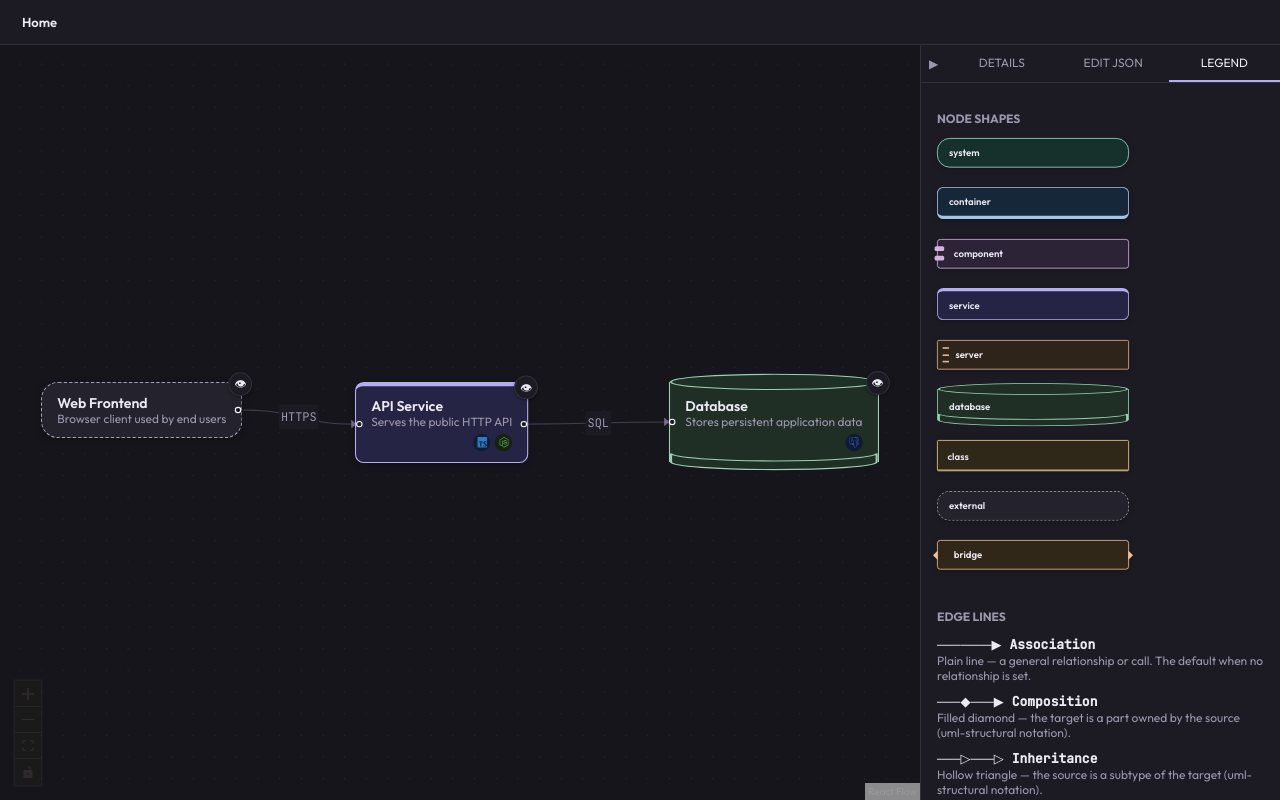
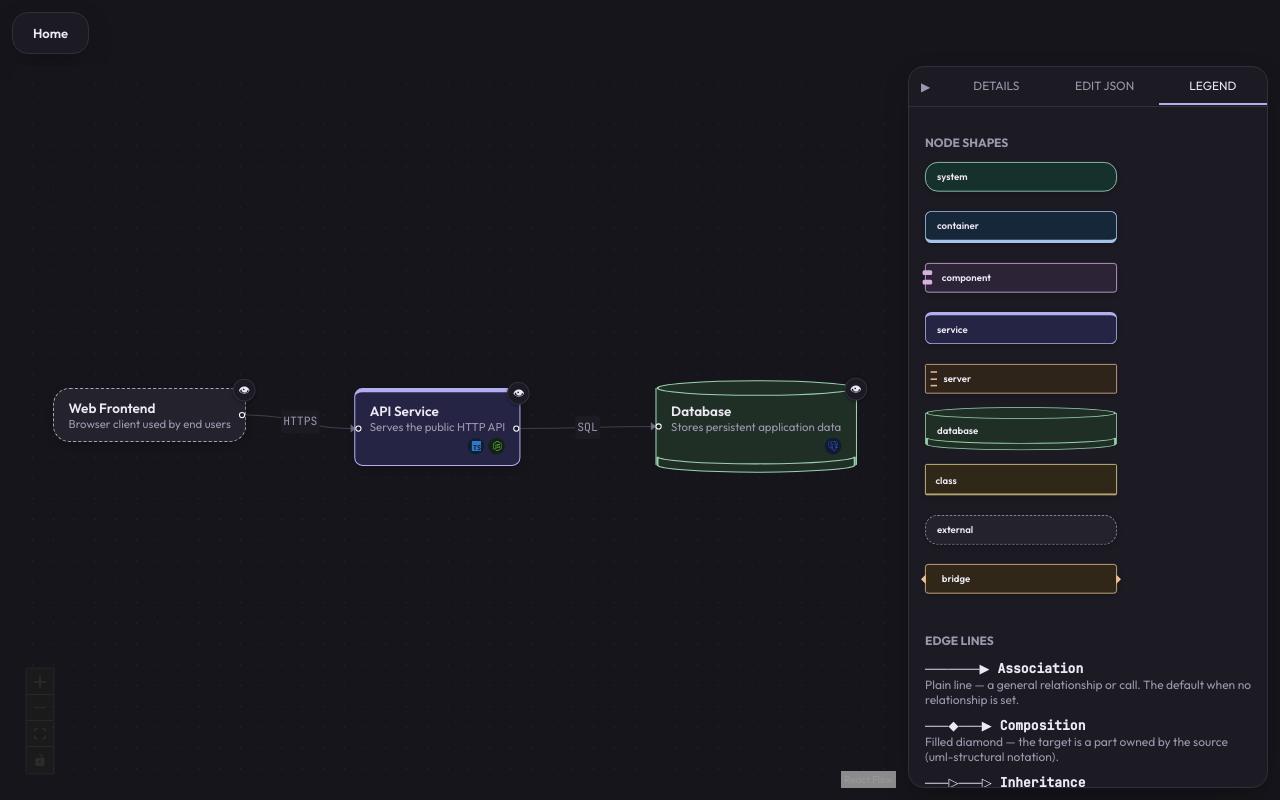
Before and after one commit to Andrewdpg/cartogram, a React (Vite) app: page / in a window 1280 px wide. Built offline with nearby package versions, Linux system fonts and the light colour scheme.

Commit message:
design: improve sidebar and general layout

```diff
--- a/src/components/Breadcrumb.tsx
+++ b/src/components/Breadcrumb.tsx
@@ -8,12 +8,15 @@ export function Breadcrumb({ labels, onNavigate }: BreadcrumbProps) {
     <nav
       aria-label="breadcrumb"
       style={{
-        display: 'flex',
+        display: 'inline-flex',
+        alignSelf: 'flex-start',
         alignItems: 'center',
         gap: 4,
-        padding: '10px 16px',
+        padding: '8px 14px',
         background: 'var(--surface)',
-        borderBottom: '1px solid var(--border)',
+        border: '1px solid var(--border)',
+        borderRadius: 'var(--radius-lg)',
+        boxShadow: 'var(--shadow-float)',
         fontSize: 13,
       }}
     >
--- a/src/components/DiagramPage.tsx
+++ b/src/components/DiagramPage.tsx
@@ -71,6 +71,11 @@ export function DiagramPage() {
     navigate(`/${[...segments, nodeId].join('/')}`)
   }
 
+  function handleNodeDetailRequest(nodeId: string) {
+    setSelectedNodeId(nodeId)
+    setPanelCollapsed(false)
+  }
+
   function handleBreadcrumbNavigate(index: number) {
     setSelectedNodeId(null)
     navigate(`/${segments.slice(0, index).join('/')}`)
@@ -93,15 +98,25 @@ export function DiagramPage() {
   }
 
   return (
-    <div style={{ display: 'flex', flexDirection: 'column', height: '100dvh' }}>
+    <div
+      style={{
+        display: 'flex',
+        flexDirection: 'column',
+        height: '100dvh',
+        padding: 12,
+        gap: 12,
+        background: 'var(--bg)',
+        boxSizing: 'border-box',
+      }}
+    >
       <Breadcrumb labels={labels} onNavigate={handleBreadcrumbNavigate} />
-      <div style={{ flex: 1, display: 'flex', minHeight: 0 }}>
-        <div style={{ flex: 1 }}>
+      <div style={{ flex: 1, display: 'flex', gap: 12, minHeight: 0 }}>
+        <div style={{ flex: 1, minWidth: 0 }}>
           <DiagramCanvas
             nodes={positionedNodes}
             edges={current.edges}
             onNodeClick={handleNodeClick}
-            onNodeDetailRequest={setSelectedNodeId}
+            onNodeDetailRequest={handleNodeDetailRequest}
           />
         </div>
         <SidePanel
--- a/src/components/SidePanel.tsx
+++ b/src/components/SidePanel.tsx
@@ -45,55 +45,53 @@ export function SidePanel({
     setJsonError(onApplyJson(jsonText))
   }
 
-  if (collapsed) {
-    return (
-      <button
-        className="icon-btn"
-        aria-label="Show side panel"
-        onClick={onToggleCollapsed}
-        style={{
-          flexShrink: 0,
-          width: 28,
-          border: 'none',
-          borderLeft: '1px solid var(--border)',
-          borderRadius: 0,
-          background: 'var(--surface)',
-          fontSize: 14,
-        }}
-      >
-        ◀
-      </button>
-    )
-  }
-
   return (
     <aside
       style={{
-        width: 360,
+        width: collapsed ? 52 : 360,
         flexShrink: 0,
-        borderLeft: '1px solid var(--border)',
+        borderRadius: 'var(--radius-lg)',
+        border: '1px solid var(--border)',
         background: 'var(--surface)',
+        boxShadow: 'var(--shadow-float)',
         color: 'var(--text)',
         display: 'flex',
         flexDirection: 'column',
+        overflow: 'hidden',
+        transition: 'width var(--transition-slow)',
       }}
     >
-      <div style={{ display: 'flex', alignItems: 'center', borderBottom: '1px solid var(--border)' }}>
+      <div
+        style={{
+          display: 'flex',
+          alignItems: 'center',
+          borderBottom: collapsed ? 'none' : '1px solid var(--border)',
+        }}
+      >
         <button
           className="icon-btn"
-          aria-label="Hide side panel"
+          aria-label={collapsed ? 'Show side panel' : 'Hide side panel'}
           onClick={onToggleCollapsed}
           style={{
             flexShrink: 0,
             border: 'none',
             background: 'transparent',
             fontSize: 12,
-            padding: '10px 8px',
+            padding: '12px',
+          }}
+        >
+          <span
+            style={{
+              display: 'inline-block',
+              transition: 'transform var(--transition-slow)',
+              transform: collapsed ? 'rotate(180deg)' : 'none',
             }}
           >
             ▶
+          </span>
         </button>
-        {(Object.keys(TAB_LABELS) as Tab[]).map((t) => (
+        {!collapsed &&
+          (Object.keys(TAB_LABELS) as Tab[]).map((t) => (
             <button
               key={t}
               onClick={() => setTab(t)}
@@ -114,6 +112,7 @@ export function SidePanel({
             </button>
           ))}
       </div>
+      {!collapsed && (
         <div style={{ flex: 1, overflowY: 'auto', padding: 16 }}>
           {tab === 'details' && <DiagramDetailPanel node={node} notation={notation} onClose={onCloseNode} />}
           {tab === 'json' && (
@@ -158,6 +157,7 @@ export function SidePanel({
           )}
           {tab === 'legend' && <LegendTab />}
         </div>
+      )}
     </aside>
   )
 }
--- a/src/theme.css
+++ b/src/theme.css
@@ -37,7 +37,10 @@
 
   --radius-sm: 6px;
   --radius-md: 10px;
+  --radius-lg: 16px;
   --transition: 180ms cubic-bezier(0.4, 0, 0.2, 1);
+  --transition-slow: 280ms cubic-bezier(0.4, 0, 0.2, 1);
+  --shadow-float: 0 10px 30px -12px rgba(0, 0, 0, 0.55);
 
   --font-ui: 'Outfit', system-ui, sans-serif;
   --font-mono: 'JetBrains Mono', ui-monospace, monospace;
```
Lines whose indentation alone changed are shown as unchanged.
